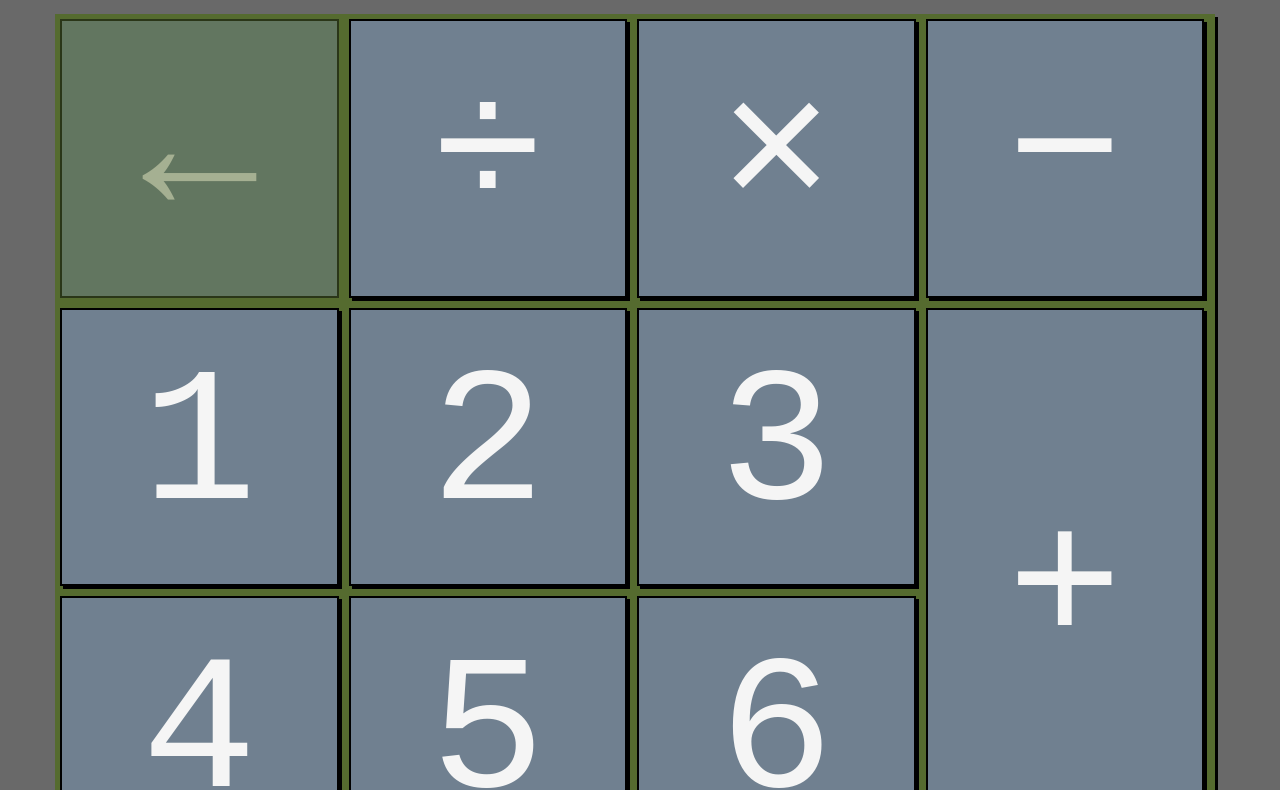
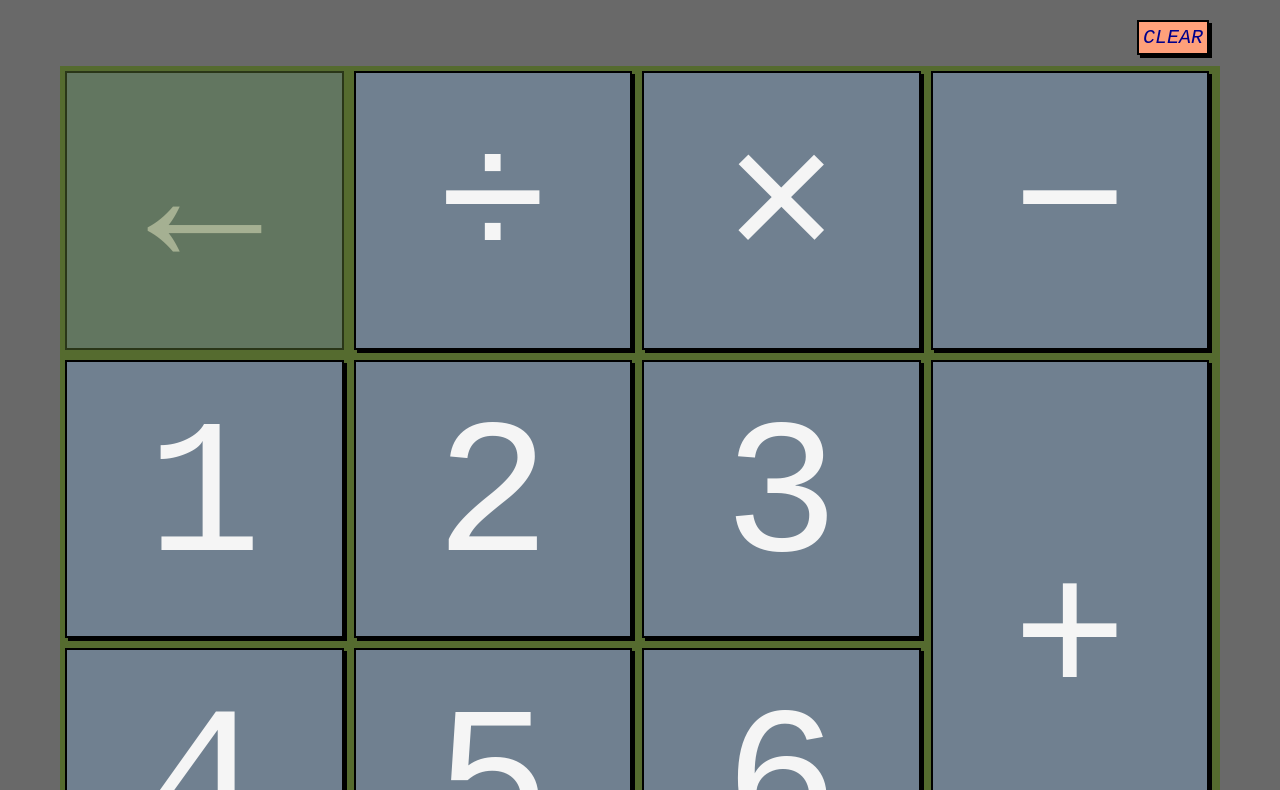
Before and after one commit to li6in9muyou/odin-calculator, a plain HTML site: page index.html in a window 1280 px wide. Shown: the part 237-1027 px from the top of the page. Drawn offline with Linux system fonts and the light colour scheme.

Commit message:
feat: supports clear command

```diff
--- a/index.html
+++ b/index.html
@@ -100,9 +100,27 @@
         outline: dashed green 3px;
       }
 
-      #calculator > * {
+      #display,
+      #calculator > button {
         box-shadow: black 3px 3px 0 0;
         transform: translate(-5px, -5px);
+      }
+
+      #command {
+        padding: 0.3rem;
+        display: flex;
+        column-gap: 0.3rem;
+        justify-content: end;
+      }
+
+      #command > button {
+        padding: 0.2rem 0.2rem;
+        text-transform: uppercase;
+        background-color: lightsalmon;
+        aspect-ratio: unset;
+        font-style: italic;
+        font-size: 1rem;
+        color: darkblue;
       }
     </style>
   </head>
@@ -111,6 +129,9 @@
       <div id="display">
         <div id="small">1234&times;</div>
         <div id="big">567</div>
+      </div>
+      <div id="command">
+        <button data-literal="$">clear</button>
       </div>
       <div id="keypad">
         <button data-disabled>&leftarrow;</button>
@@ -131,7 +152,7 @@
           <button data-disabled>&dot;</button>
         </div>
         <button id="plus" data-literal="a">&plus;</button>
-        <button id="equals" data-literal="$">&equals;</button>
+        <button id="equals" data-literal="=">&equals;</button>
       </div>
     </div>
   </body>
@@ -146,7 +167,6 @@
     class GraphicAdapter {
       constructor(service) {
         const keys = document.querySelectorAll("[data-literal]");
-        console.log(keys);
         for (const number of keys) {
           number.addEventListener("click", (e) => {
             const key = e.target;
```
